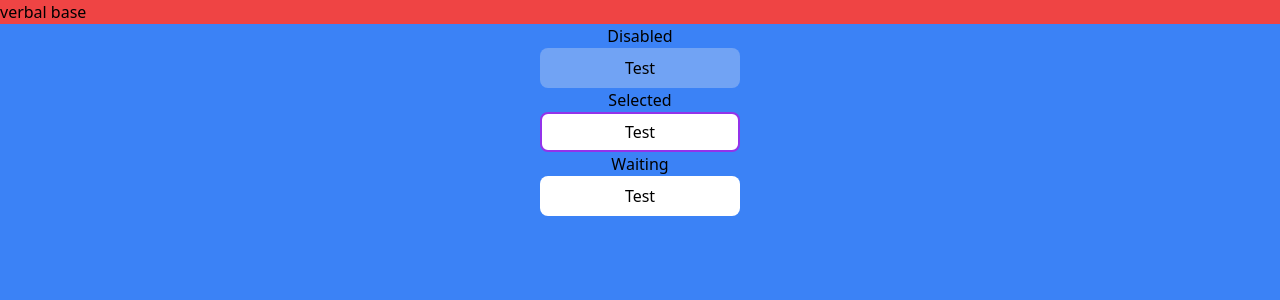
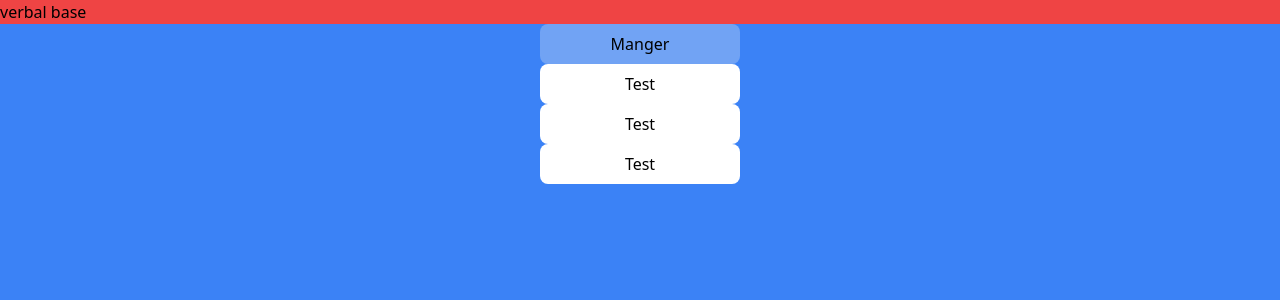
Before and after one commit to erlajoua/irregular, a Vue app: page / in a window 1280 px wide. Shown: the top 300 px of the page. Built offline with nearby package versions, Linux system fonts and the light colour scheme.

Commit message:
irregular

```diff
--- a/src/components/CustomInput.vue
+++ b/src/components/CustomInput.vue
@@ -1,12 +1,7 @@
-<script lang="ts">
+<script setup lang="ts">
 import { ref } from "vue"
 
-export default {
-	setup(props: any) {
-		const isSelected = ref(props.isSelected);
-		return {isSelected};
-	},
-	props: {
+const props = defineProps({
 	width: {
 		type: String,
 		default: '200'
@@ -22,19 +17,19 @@ export default {
 	isDisabled: {
 		type: Boolean,
 		default: false
+	},
+	value: {
+		type: String,
+		default: ''
 	}
-  }
-}
+})
 
+const isSelected = ref(props.isSelected);
 </script>
 
 <template>
-	<input
-		type="text"
-		class="w-[200px] h-[40px] rounded-lg border-solid border-purple-600 outline-none p-2 text-center"
-		:class="isSelected  && !isDisabled ? 'border-2' : 'border-0'"
-		@click="isSelected = (!isDisabled ? !isSelected : isSelected)"
-		:disabled="isDisabled"
-		:value="'Test'"
-	/>
+	<input type="text" class="w-[200px] h-[40px] rounded-lg border-solid border-purple-600 outline-none p-2 text-center"
+		:class="isSelected && !isDisabled ? 'border-2' : 'border-0'"
+		@click="isSelected = (!isDisabled ? !isSelected : isSelected)" :disabled="isDisabled"
+		:value="value ? value : 'Test'" />
 </template>
--- /dev/null
+++ b/src/components/Inputs.vue
@@ -0,0 +1,40 @@
+<script setup lang="ts">
+	import CustomInput from './CustomInput.vue';
+	import { ref, computed } from 'vue';
+
+	interface Input {
+		isSelected: boolean,
+		isDisabled: boolean,
+		value: string | null
+	}
+
+	const inputs = ref<Input[]>(Array.from({ length: 4 }, () => ({
+		isSelected: false,
+		isDisabled: false,
+		value: null
+	})));
+
+	const setValues = () => {
+		const fakeFetch = ['Manger', 'eat', 'ate', 'eaten'];
+		inputs.value.forEach((input, index) => {
+			if (input.isDisabled) {
+				input.value = fakeFetch[index];
+			}
+		})
+	}
+
+	const init = () => {
+		inputs.value[0].isDisabled = true;
+		setValues();
+	}
+
+	init();
+</script>
+
+<template>
+	<CustomInput v-for="({isSelected, isDisabled, value}, index) in inputs" :key="index"
+		:isSelected="isSelected"
+		:isDisabled="isDisabled"
+		:value="value"
+	/>
+</template>
--- a/src/views/HomeView.vue
+++ b/src/views/HomeView.vue
@@ -1,22 +1,12 @@
 <script setup lang="ts">
-  import CustomInput from '../components/CustomInput.vue'
+  import Inputs from '@/components/Inputs.vue';
 </script>
 
 <template>
-  <div class="w-screen h-screen bg-blue-500">
+  <div class="w-screen h-screen bg-blue-500 gap-2">
     <h1 class="bg-red-500">{{ $t('shared.inputs.base') }}</h1>
     <div class="flex items-center justify-center flex-col">
-      <span>Disabled</span>
-      <CustomInput
-        :isDisabled="true"
-      />
-      <span>Selected</span>
-      <CustomInput
-        :isSelected="true"
-      />
-      <span>Waiting</span>
-      <CustomInput
-      />
+      <Inputs />
     </div>
 
   </div>
```
Lines whose indentation alone changed are shown as unchanged.
